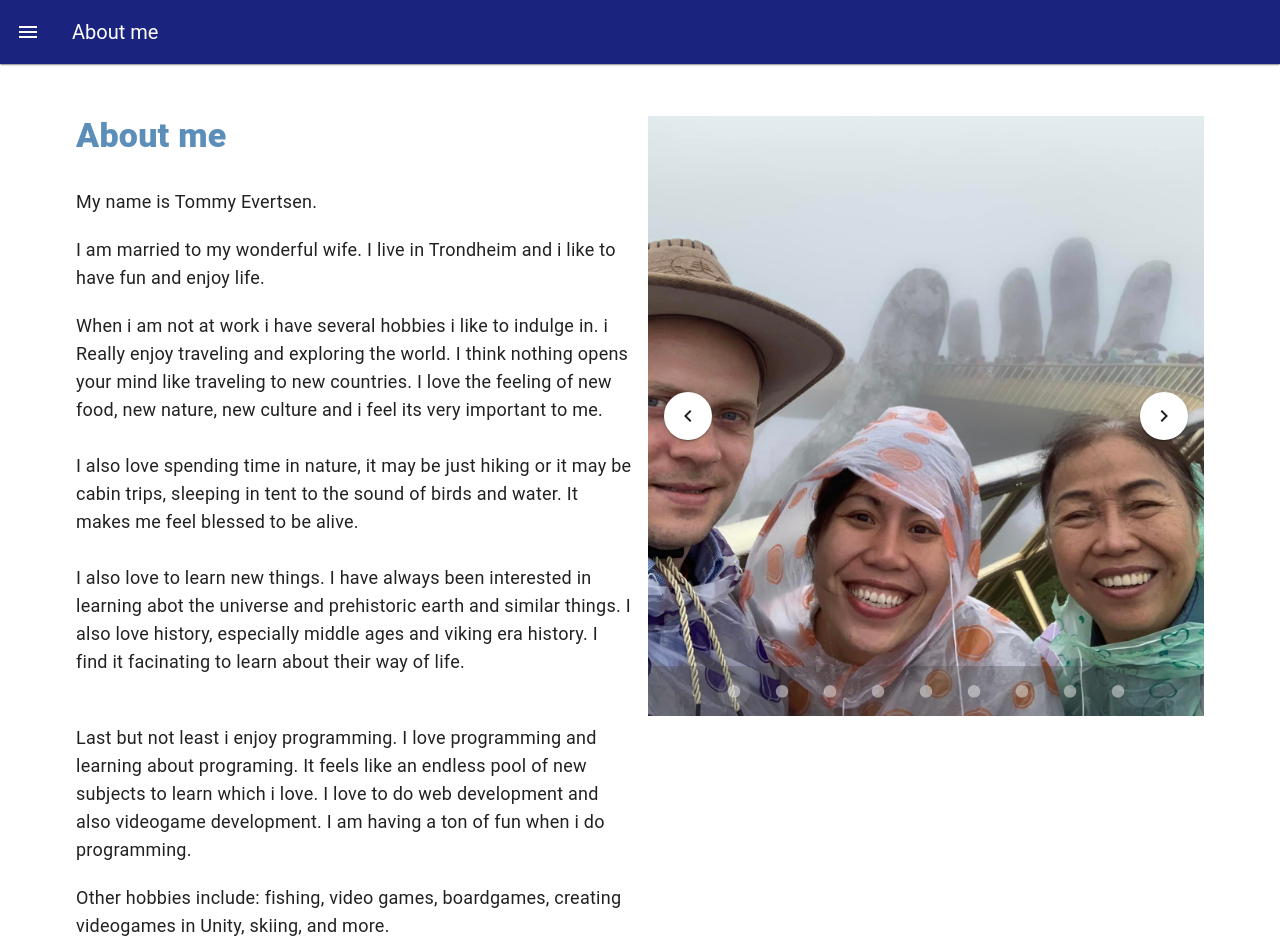
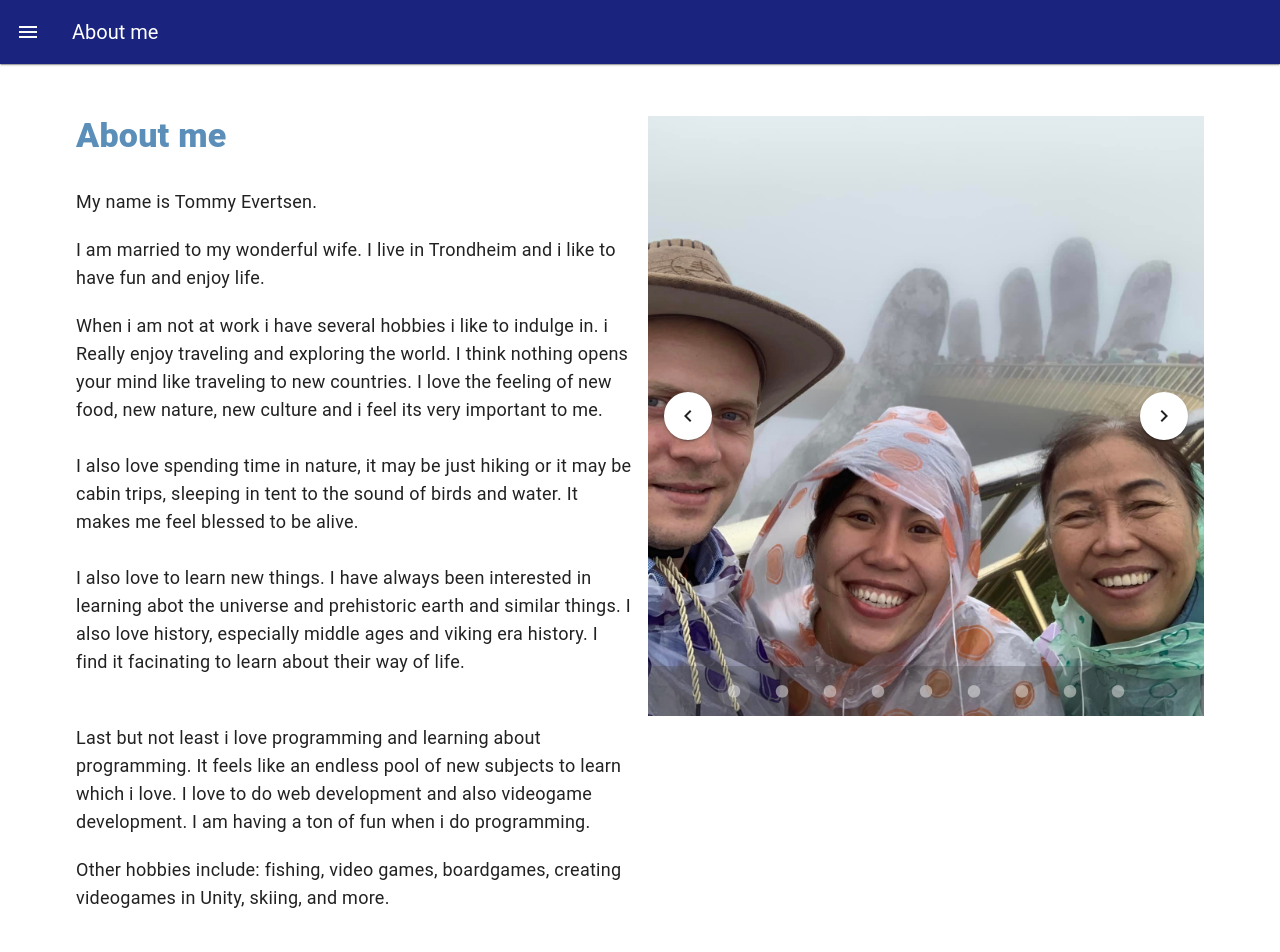
Before and after one commit to TommyEvertsen/Portofolio2, a Vue app: page /about in a window 1280 px wide. Shown: the top 952 px of the page. Built offline with nearby package versions, Linux system fonts and the light colour scheme.

Commit message:
Did some small changes

```diff
--- a/src/Pages/About-me.vue
+++ b/src/Pages/About-me.vue
@@ -35,11 +35,11 @@
                 <br />
 
                 <p class="pt-5" style="font-size: large">
-                  Last but not least i enjoy programming. I love programming and
-                  learning about programing. It feels like an endless pool of
-                  new subjects to learn which i love. I love to do web
-                  development and also videogame development. I am having a ton
-                  of fun when i do programming.
+                  Last but not least i love programming and learning about
+                  programming. It feels like an endless pool of new subjects to
+                  learn which i love. I love to do web development and also
+                  videogame development. I am having a ton of fun when i do
+                  programming.
                 </p>
 
                 <p class="pt-5" style="font-size: large">
--- a/src/Pages/Contact-me.vue
+++ b/src/Pages/Contact-me.vue
@@ -111,8 +111,6 @@ const activity = currentActivity;
   opacity: 80%;
 }
 
-
-
 @media screen and (max-width: 768px) {
   .center{
   text-align: center;
--- a/src/Pages/Home.vue
+++ b/src/Pages/Home.vue
@@ -24,7 +24,7 @@
               <br />
               I also like to constantly learn new technologies and enjoy
               studying new things. I feel like learning is really fun and i
-              enjoy it alot
+              enjoy it alot.
 
               <br />
               <br />
--- a/src/Pages/Projects.vue
+++ b/src/Pages/Projects.vue
@@ -93,7 +93,7 @@ const hobbyProjects = [
   {
     title: "Fire and flesh",
     description:
-      "Website for sharing recipes. Has been taken offline due to cost. But it was a fun project where i learned a lot",
+      "Website for sharing recipes. Has been taken offline due to cost. But it was a fun CRUD project where i learned a lot",
     tech: "Laravel and Vue",
     published: false,
     image: fireAndFlesh,
@@ -124,7 +124,7 @@ const hobbyProjects = [
   {
     title: "Portofolio",
     description:
-      "Making a portofolio for myself. Making it by using vuetify 3. A fun hobby project for sure",
+      "Making a portofolio for myself. Making it by using vuetify 3. A fun hobby project where i learned to use vuetify",
     tech: "Vue.js",
     published: false,
     image: portoImage,
--- a/src/Router/router.js
+++ b/src/Router/router.js
@@ -16,56 +16,56 @@ const router = createRouter({
       name: "home",
       component: Home,
       meta: {
-        title: 'Home'
-      }
+        title: "Home",
+      },
     },
     {
       path: "/about",
       name: "about",
       component: AboutMe,
       meta: {
-        title: 'About me'
-      }
+        title: "About me",
+      },
     },
     {
       path: "/certificates",
       name: "certificates",
       component: Certificates,
       meta: {
-        title: 'Certificates'
-      }
+        title: "Certificates",
+      },
     },
     {
       path: "/videogames",
       name: "video-games",
       component: VideoGames,
       meta: {
-        title: 'Videogames'
-      }
+        title: "Videogames",
+      },
     },
     {
       path: "/projects",
       name: "projects",
       component: Projects,
       meta: {
-        title: 'Projects'
-      }
+        title: "Projects",
+      },
     },
     {
       path: "/education",
       name: "education",
       component: Education,
       meta: {
-        title: 'Education'
-      }
+        title: "Education",
+      },
     },
     {
       path: "/contact",
       name: "contact",
       component: ContactMe,
       meta: {
-        title: 'Contact me'
-      }
+        title: "Contact me",
+      },
     },
   ],
 });
```
